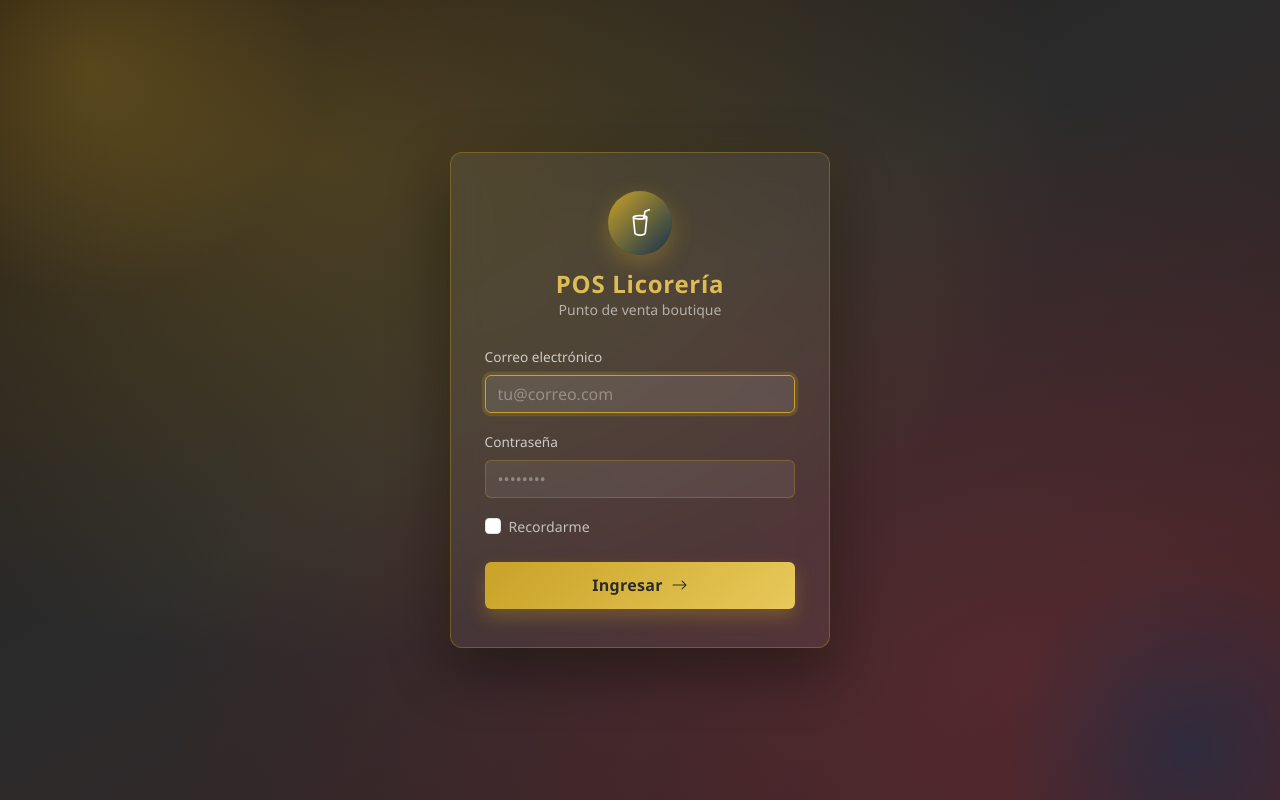
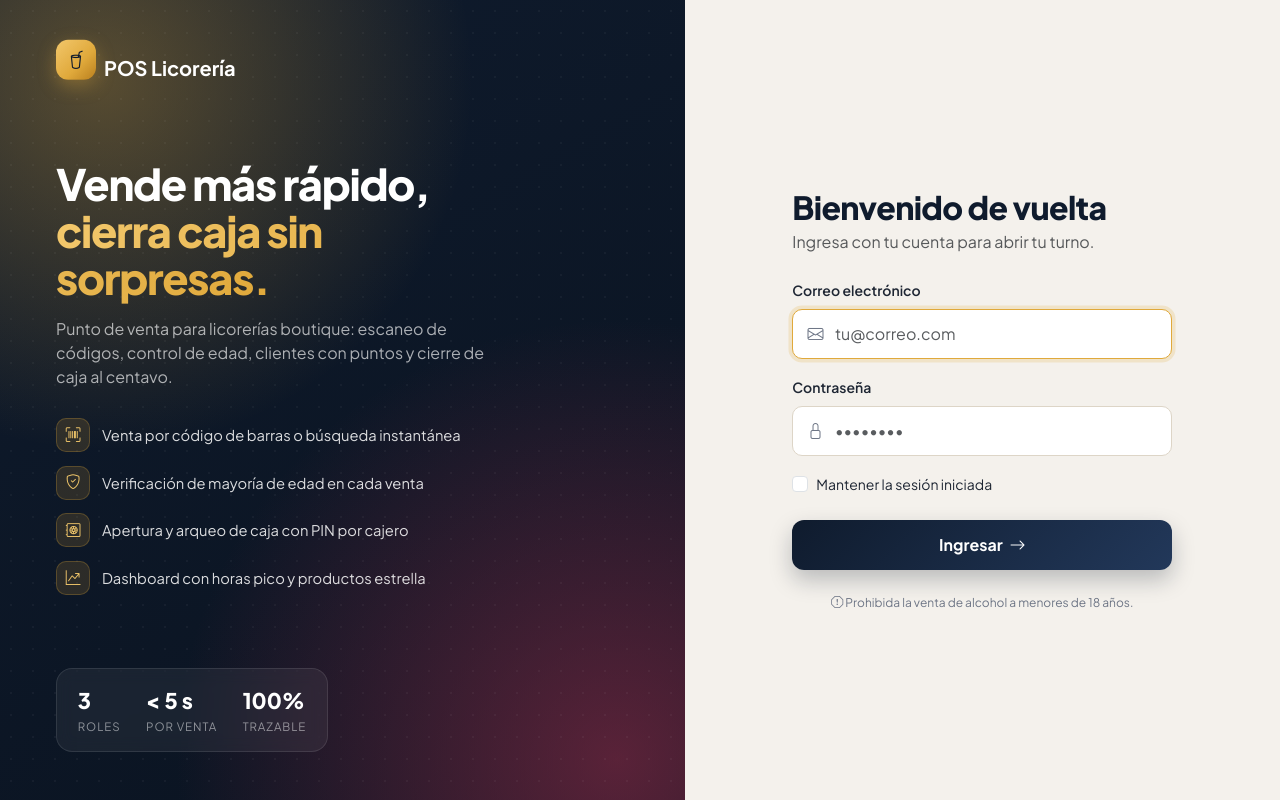
Before and after one commit to alcedoanggi-crypto/pos-licoreria, a Flask app: page /login in a window 1280 px wide. Run offline with Flask 3, Linux system fonts and the light colour scheme.

Commit message:
Rediseño visual: tema profesional, login renovado y animaciones
Nueva capa de estilos (tema-pro.css), animaciones de presentación (contadores en KPI, elementos flotantes, revelado al hacer scroll) y plantillas de login y dashboard rediseñadas.

```diff
--- /dev/null
+++ b/app/static/css/animaciones.css
@@ -0,0 +1,56 @@
+/* =====================================================================
+   Animaciones de presentación (comunes a los tres sistemas)
+===================================================================== */
+
+/* Elementos que flotan suavemente */
+.flotar { animation: flotar 4s ease-in-out infinite; }
+.flotar-lento { animation: flotar 6s ease-in-out infinite; }
+@keyframes flotar { 0%, 100% { transform: translateY(0); } 50% { transform: translateY(-10px); } }
+
+/* Destello que recorre un botón */
+.brillo { position: relative; overflow: hidden; }
+.brillo::after {
+  content: ""; position: absolute; top: 0; left: -60%; width: 40%; height: 100%;
+  background: linear-gradient(100deg, transparent, rgba(255, 255, 255, 0.55), transparent);
+  transform: skewX(-20deg); animation: destello 3.2s ease-in-out infinite;
+}
+@keyframes destello { 0% { left: -60%; } 55%, 100% { left: 130%; } }
+
+/* Punto "en vivo" */
+.punto-vivo {
+  display: inline-block; width: 8px; height: 8px; border-radius: 50%; background: #4ADE80;
+  box-shadow: 0 0 0 0 rgba(74, 222, 128, 0.6); animation: vivo 1.8s infinite; vertical-align: middle;
+}
+@keyframes vivo { 70% { box-shadow: 0 0 0 9px rgba(74, 222, 128, 0); } 100% { box-shadow: 0 0 0 0 rgba(74, 222, 128, 0); } }
+
+/* Pines del mapa que laten */
+.pulso-pin { transform-box: fill-box; transform-origin: center; animation: pin 2.2s ease-out infinite; }
+@keyframes pin { from { transform: scale(1); opacity: 0.9; } to { transform: scale(3.2); opacity: 0; } }
+
+/* Entradas */
+.aparecer-izq { animation: entrarIzq 0.8s cubic-bezier(.2, .7, .2, 1) both; }
+.aparecer-arriba { animation: entrarArriba 0.7s cubic-bezier(.2, .7, .2, 1) both; }
+@keyframes entrarIzq { from { opacity: 0; transform: translateX(-24px); } to { opacity: 1; transform: none; } }
+@keyframes entrarArriba { from { opacity: 0; transform: translateY(18px); } to { opacity: 1; transform: none; } }
+
+/* Revelado al hacer scroll (lo activa animaciones.js) */
+.revelar { opacity: 0; transform: translateY(22px); transition: opacity 0.7s ease, transform 0.7s cubic-bezier(.2, .7, .2, 1); }
+.revelar.visible { opacity: 1; transform: none; }
+
+/* Íconos de KPI con vida */
+.kpi-card:hover .kpi-icon, .kpi-card-admin:hover .kpi-icono { animation: rebote 0.6s ease; }
+@keyframes rebote { 30% { transform: translateY(-6px) rotate(-6deg); } 60% { transform: translateY(0) rotate(4deg); } }
+
+/* Barra de luz en los encabezados oscuros */
+.hero-bienvenida::before, .hero-ops::before {
+  content: ""; position: absolute; inset: 0; pointer-events: none;
+  background: linear-gradient(110deg, transparent 30%, rgba(255, 255, 255, 0.07) 45%, transparent 60%);
+  background-size: 250% 100%; animation: barrido 6s linear infinite;
+}
+@keyframes barrido { from { background-position: 150% 0; } to { background-position: -100% 0; } }
+
+@media (prefers-reduced-motion: reduce) {
+  .flotar, .flotar-lento, .brillo::after, .punto-vivo, .pulso-pin, .aparecer-izq, .aparecer-arriba,
+  .hero-bienvenida::before, .hero-ops::before { animation: none !important; }
+  .revelar { opacity: 1; transform: none; }
+}
--- /dev/null
+++ b/app/static/css/tema-pro.css
@@ -0,0 +1,270 @@
+/* =====================================================================
+   Tema "Night Bar" — capa visual sobre custom.css
+   Paleta: tinta nocturna + ámbar whisky + acento vino
+===================================================================== */
+:root {
+  --tinta: #0F1B2D;
+  --tinta-2: #16263D;
+  --tinta-3: #22385A;
+  --ambar: #E0A93B;
+  --ambar-2: #F2C76B;
+  --vino: #8E2C48;
+  --fondo: #F4F1EC;
+  --superficie: #FFFFFF;
+  --borde: #E9E3D8;
+  --texto: #1E2633;
+  --texto-suave: #6E7686;
+
+  --vino-tinto: var(--tinta);
+  --vino-tinto-oscuro: #0A1320;
+  --vino-tinto-claro: var(--tinta-3);
+  --dorado: var(--ambar);
+  --dorado-claro: var(--ambar-2);
+
+  --sombra: 0 1px 2px rgba(15, 27, 45, 0.04), 0 8px 24px rgba(15, 27, 45, 0.07);
+  --sombra-hover: 0 2px 4px rgba(15, 27, 45, 0.06), 0 16px 36px rgba(15, 27, 45, 0.12);
+  --radio-borde: 14px;
+}
+
+body {
+  font-family: "Plus Jakarta Sans", "Segoe UI", Roboto, Arial, sans-serif;
+  background: var(--fondo);
+  color: var(--texto);
+  -webkit-font-smoothing: antialiased;
+}
+
+/* ---------- Sidebar ---------- */
+.sidebar {
+  width: 240px;
+  background:
+    radial-gradient(circle at 0% 0%, rgba(224, 169, 59, 0.16) 0%, transparent 45%),
+    linear-gradient(180deg, var(--tinta) 0%, #0A1320 100%);
+  border-right: 1px solid rgba(255, 255, 255, 0.04);
+  overflow-y: auto;
+}
+.sidebar .brand {
+  display: flex; align-items: center; gap: 0.75rem;
+  padding: 1.35rem 1.2rem 1.2rem;
+  border-bottom: 1px solid rgba(255, 255, 255, 0.07);
+}
+.brand-logo {
+  width: 40px; height: 40px; border-radius: 12px; flex-shrink: 0;
+  display: grid; place-items: center; font-size: 1.15rem; color: var(--tinta);
+  background: linear-gradient(135deg, var(--ambar-2) 0%, var(--ambar) 60%, #B97F1E 100%);
+  box-shadow: 0 6px 18px rgba(224, 169, 59, 0.35);
+}
+.brand-texto { line-height: 1.1; }
+.brand-texto strong { display: block; font-size: 1rem; color: #fff; letter-spacing: 0.01em; }
+.brand-texto small { font-size: 0.68rem; color: rgba(255, 255, 255, 0.45); letter-spacing: 0.12em; text-transform: uppercase; }
+
+.sidebar .nav { padding: 0.4rem 0.7rem 1rem; }
+.sidebar .nav-link {
+  border-left: 0; border-radius: 10px; margin: 2px 0;
+  padding: 0.62rem 0.85rem; color: rgba(255, 255, 255, 0.68); font-weight: 500;
+  transition: background 0.18s, color 0.18s, transform 0.18s;
+}
+.sidebar .nav-link i { font-size: 1.05rem; opacity: 0.85; }
+.sidebar .nav-link:hover { background: rgba(255, 255, 255, 0.06); color: #fff; transform: translateX(2px); }
+.sidebar .nav-link.active {
+  background: linear-gradient(90deg, rgba(224, 169, 59, 0.22) 0%, rgba(224, 169, 59, 0.06) 100%);
+  color: var(--ambar-2); font-weight: 600;
+  box-shadow: inset 3px 0 0 var(--ambar);
+}
+.sidebar .nav-link.nav-destacado {
+  background: linear-gradient(135deg, var(--ambar) 0%, #C98E22 100%);
+  color: var(--tinta); font-weight: 700; margin-bottom: 0.4rem;
+  box-shadow: 0 8px 20px rgba(224, 169, 59, 0.28);
+}
+.sidebar .nav-link.nav-destacado:hover { color: var(--tinta); filter: brightness(1.06); }
+.sidebar .nav-link.nav-destacado.active { box-shadow: 0 8px 20px rgba(224, 169, 59, 0.28), inset 0 0 0 2px rgba(255,255,255,0.45); }
+.sidebar .nav-section-label { padding: 1rem 0.85rem 0.3rem; color: rgba(255, 255, 255, 0.32); font-weight: 600; }
+
+.sidebar .caja-estado {
+  margin: 1rem 0.9rem 0.3rem; border-radius: 12px; border-left: 0;
+  display: flex; align-items: center; gap: 0.55rem; color: rgba(255, 255, 255, 0.85);
+  background: rgba(255, 255, 255, 0.05); border: 1px solid rgba(255, 255, 255, 0.06);
+}
+.sidebar .caja-estado.abierta, .sidebar .caja-estado.cerrada { border-left: 1px solid rgba(255, 255, 255, 0.06); }
+.punto-estado { width: 8px; height: 8px; border-radius: 50%; flex-shrink: 0; }
+.caja-estado.abierta .punto-estado { background: #4ADE80; box-shadow: 0 0 0 4px rgba(74, 222, 128, 0.18); animation: latido 2s infinite; }
+.caja-estado.cerrada .punto-estado { background: #F87171; box-shadow: 0 0 0 4px rgba(248, 113, 113, 0.18); }
+@keyframes latido { 50% { box-shadow: 0 0 0 7px rgba(74, 222, 128, 0); } }
+
+/* ---------- Layout / topbar ---------- */
+.content-wrapper { margin-left: 240px; }
+.topbar {
+  position: sticky; top: 0; z-index: 1020;
+  background: rgba(244, 241, 236, 0.82);
+  backdrop-filter: saturate(160%) blur(12px); -webkit-backdrop-filter: saturate(160%) blur(12px);
+  border-bottom: 1px solid var(--borde);
+  padding: 0.85rem 1.75rem;
+}
+.topbar-titulo { font-weight: 800; font-size: 1.2rem; color: var(--tinta); letter-spacing: -0.01em; margin: 0; }
+.topbar-fecha { font-size: 0.78rem; color: var(--texto-suave); }
+.topbar-fecha::first-letter { text-transform: uppercase; }
+.btn-usuario {
+  display: flex; align-items: center; gap: 0.65rem; border: 1px solid var(--borde);
+  background: var(--superficie); border-radius: 999px; padding: 0.3rem 0.9rem 0.3rem 0.3rem;
+}
+.btn-usuario:hover { border-color: var(--ambar); }
+.avatar {
+  width: 34px; height: 34px; border-radius: 50%; display: grid; place-items: center;
+  font-size: 0.8rem; font-weight: 700; color: var(--tinta);
+  background: linear-gradient(135deg, var(--ambar-2), var(--ambar));
+}
+.btn-usuario .nombre { font-size: 0.85rem; font-weight: 600; color: var(--texto); line-height: 1.1; text-align: left; }
+.btn-usuario .rol { font-size: 0.7rem; color: var(--texto-suave); text-transform: capitalize; }
+.main-content { padding: 1.6rem 1.75rem 2.5rem; }
+
+/* ---------- Hero de bienvenida ---------- */
+.hero-bienvenida {
+  position: relative; overflow: hidden; border-radius: 20px; color: #fff;
+  padding: 1.6rem 1.9rem; margin-bottom: 1.4rem;
+  background:
+    radial-gradient(circle at 88% 20%, rgba(224, 169, 59, 0.38) 0%, transparent 38%),
+    radial-gradient(circle at 70% 120%, rgba(142, 44, 72, 0.55) 0%, transparent 45%),
+    linear-gradient(120deg, var(--tinta) 0%, var(--tinta-2) 60%, var(--tinta-3) 100%);
+  box-shadow: 0 18px 40px rgba(15, 27, 45, 0.22);
+}
+.hero-deco {
+  position: absolute; right: 2rem; bottom: -2rem; font-size: 9rem;
+  color: rgba(255, 255, 255, 0.06); transform: rotate(-12deg); pointer-events: none;
+}
+.hero-bienvenida .saludo { font-size: 0.8rem; letter-spacing: 0.14em; text-transform: uppercase; color: var(--ambar-2); font-weight: 600; }
+.hero-bienvenida h2 { font-weight: 800; letter-spacing: -0.02em; margin: 0.25rem 0 0.35rem; }
+.hero-bienvenida p { color: rgba(255, 255, 255, 0.7); margin: 0; max-width: 520px; }
+.hero-bienvenida .acciones { position: relative; z-index: 1; display: flex; gap: 0.6rem; flex-wrap: wrap; }
+.btn-hero { background: var(--ambar); color: var(--tinta); font-weight: 700; border-radius: 12px; padding: 0.65rem 1.2rem; border: 0; }
+.btn-hero:hover { background: var(--ambar-2); color: var(--tinta); }
+.btn-hero-sec { background: rgba(255, 255, 255, 0.1); color: #fff; border: 1px solid rgba(255, 255, 255, 0.18); border-radius: 12px; padding: 0.65rem 1.2rem; font-weight: 600; }
+.btn-hero-sec:hover { background: rgba(255, 255, 255, 0.18); color: #fff; }
+
+/* ---------- KPI cards ---------- */
+.kpi-card {
+  border-left: 0; border: 1px solid var(--borde); border-radius: 18px;
+  padding: 1.25rem 1.3rem; position: relative; overflow: hidden;
+  transition: transform 0.2s, box-shadow 0.2s;
+}
+.kpi-card::before {
+  content: ""; position: absolute; inset: 0 0 auto 0; height: 3px;
+  background: linear-gradient(90deg, var(--ambar), var(--ambar-2));
+}
+.kpi-card.kpi-exito::before { background: linear-gradient(90deg, #16A34A, #4ADE80); }
+.kpi-card.kpi-info::before { background: linear-gradient(90deg, #2563EB, #60A5FA); }
+.kpi-card.kpi-alerta::before { background: linear-gradient(90deg, #DC2626, #F87171); }
+.kpi-card:hover { transform: translateY(-3px); box-shadow: var(--sombra-hover); }
+.kpi-icon { width: 52px; height: 52px; border-radius: 14px; background: rgba(224, 169, 59, 0.14); color: #B57F14; }
+.kpi-card.kpi-exito .kpi-icon { background: rgba(22, 163, 74, 0.12); color: #15803D; }
+.kpi-card.kpi-info .kpi-icon { background: rgba(37, 99, 235, 0.1); color: #1D4ED8; }
+.kpi-card.kpi-alerta .kpi-icon { background: rgba(220, 38, 38, 0.1); color: #B91C1C; }
+.kpi-value { font-weight: 800; letter-spacing: -0.02em; color: var(--tinta); }
+.kpi-label { color: var(--texto-suave); font-weight: 600; font-size: 0.72rem; }
+
+/* ---------- Paneles / tablas ---------- */
+.panel, .filtros-bar { border: 1px solid var(--borde); border-radius: 18px; }
+.panel { padding: 1.3rem 1.4rem; }
+.panel-titulo { color: var(--tinta); font-weight: 700; display: flex; align-items: center; gap: 0.45rem; }
+.tabla-densa thead th {
+  background: #F7F4EF; color: var(--texto-suave); font-size: 0.72rem; text-transform: uppercase;
+  letter-spacing: 0.06em; border-bottom: 1px solid var(--borde);
+}
+.tabla-densa tbody tr { transition: background 0.15s; }
+.tabla-densa tbody tr:hover { background: rgba(224, 169, 59, 0.07); }
+.table { --bs-table-border-color: #F0EBE2; }
+.card { border-radius: 18px; border-color: var(--borde); }
+
+.form-control, .form-select { border-radius: 10px; border-color: #DDD5C7; }
+.form-control:focus, .form-select:focus { border-color: var(--ambar); box-shadow: 0 0 0 0.22rem rgba(224, 169, 59, 0.2); }
+.btn { border-radius: 10px; font-weight: 600; }
+.btn-vino { background: var(--tinta); border-color: var(--tinta); }
+.btn-vino:hover { background: var(--tinta-3); border-color: var(--tinta-3); }
+.btn-dorado { background: var(--ambar); border-color: var(--ambar); color: var(--tinta); }
+.btn-dorado:hover { background: var(--ambar-2); border-color: var(--ambar-2); color: var(--tinta); }
+.badge { border-radius: 999px; font-weight: 600; }
+.alert { border-radius: 14px; border: 0; box-shadow: var(--sombra); }
+
+/* ---------- Pantalla de venta ---------- */
+.pos-buscador input { border-radius: 16px; border: 2px solid var(--borde); padding-left: 3rem; background: #fff; box-shadow: var(--sombra); }
+.pos-buscador::before {
+  content: "\F52A"; font-family: "bootstrap-icons"; position: absolute; left: 1.1rem; top: 50%;
+  transform: translateY(-50%); font-size: 1.2rem; color: var(--texto-suave); z-index: 2;
+}
+.pos-resultados { border-radius: 14px; }
+.pos-carrito-tabla { border: 1px solid var(--borde); border-radius: 18px; }
+.pos-total-box {
+  border-radius: 18px; padding: 1.3rem 1.5rem;
+  background: radial-gradient(circle at 100% 0%, rgba(224, 169, 59, 0.3) 0%, transparent 50%), linear-gradient(135deg, var(--tinta) 0%, var(--tinta-3) 100%);
+  box-shadow: 0 14px 30px rgba(15, 27, 45, 0.25);
+}
+.pos-total-box .monto { font-size: 2.5rem; letter-spacing: -0.02em; color: var(--ambar-2); }
+.metodo-pago-btn { border-radius: 14px; transition: all 0.15s; }
+.metodo-pago-btn:hover { border-color: var(--ambar); }
+.metodo-pago-btn.activo { border-color: var(--ambar); background: rgba(224, 169, 59, 0.12); color: var(--tinta); }
+.tecla { border-radius: 14px; }
+.tecla.tecla-accion { background: var(--tinta); border-color: var(--tinta); }
+.alerta-edad { border-radius: 16px; border-width: 1px; }
+
+/* ---------- Login a pantalla dividida ---------- */
+.login-split { min-height: 100vh; display: grid; grid-template-columns: 1.15fr 1fr; background: var(--fondo); }
+.login-marca {
+  position: relative; overflow: hidden; color: #fff; padding: 3rem 3.5rem;
+  display: flex; flex-direction: column; justify-content: space-between;
+  background:
+    radial-gradient(circle at 15% 10%, rgba(224, 169, 59, 0.35) 0%, transparent 40%),
+    radial-gradient(circle at 90% 95%, rgba(142, 44, 72, 0.6) 0%, transparent 45%),
+    linear-gradient(150deg, var(--tinta) 0%, #0A1320 100%);
+}
+.login-marca::before {
+  content: ""; position: absolute; inset: 0; opacity: 0.5;
+  background-image: radial-gradient(rgba(255, 255, 255, 0.08) 1px, transparent 1px);
+  background-size: 22px 22px;
+}
+.login-marca > * { position: relative; }
+.login-marca h1 { font-size: 2.7rem; font-weight: 800; letter-spacing: -0.03em; line-height: 1.08; max-width: 480px; }
+.login-marca h1 span { background: linear-gradient(90deg, var(--ambar-2), var(--ambar)); -webkit-background-clip: text; background-clip: text; color: transparent; }
+.login-marca .lead { color: rgba(255, 255, 255, 0.65); max-width: 440px; font-size: 1rem; }
+.login-features { list-style: none; padding: 0; margin: 1.8rem 0 0; display: grid; gap: 0.85rem; }
+.login-features li { display: flex; align-items: center; gap: 0.75rem; color: rgba(255, 255, 255, 0.85); font-size: 0.92rem; }
+.login-features i {
+  width: 34px; height: 34px; border-radius: 10px; display: grid; place-items: center; flex-shrink: 0;
+  background: rgba(224, 169, 59, 0.15); color: var(--ambar-2); border: 1px solid rgba(224, 169, 59, 0.25);
+}
+.login-ticket {
+  align-self: flex-start; display: flex; gap: 1.6rem; padding: 1rem 1.3rem; border-radius: 16px;
+  background: rgba(255, 255, 255, 0.06); border: 1px solid rgba(255, 255, 255, 0.1); backdrop-filter: blur(8px);
+}
+.login-ticket .num { font-size: 1.35rem; font-weight: 800; color: #fff; }
+.login-ticket .txt { font-size: 0.72rem; color: rgba(255, 255, 255, 0.5); text-transform: uppercase; letter-spacing: 0.08em; }
+.login-form-lado { display: flex; align-items: center; justify-content: center; padding: 2.5rem 1.5rem; }
+.login-form-caja { width: 100%; max-width: 380px; }
+.login-form-caja h2 { font-weight: 800; letter-spacing: -0.02em; color: var(--tinta); }
+.login-form-caja .form-control { padding: 0.75rem 0.95rem; background: #fff; }
+.login-form-caja .input-icono { position: relative; }
+.login-form-caja .input-icono i { position: absolute; left: 0.95rem; top: 50%; transform: translateY(-50%); color: var(--texto-suave); }
+.login-form-caja .input-icono .form-control { padding-left: 2.6rem; }
+.btn-ingresar {
+  background: linear-gradient(135deg, var(--tinta) 0%, var(--tinta-3) 100%); color: #fff;
+  padding: 0.8rem; border-radius: 12px; font-weight: 700; border: 0;
+  box-shadow: 0 10px 22px rgba(15, 27, 45, 0.25); transition: transform 0.15s, box-shadow 0.15s;
+}
+.btn-ingresar:hover { color: #fff; transform: translateY(-1px); box-shadow: 0 14px 28px rgba(15, 27, 45, 0.32); }
+.login-pie { font-size: 0.75rem; color: var(--texto-suave); }
+
+/* Animación de entrada suave */
+.main-content > * { animation: aparecer 0.45s ease both; }
+.main-content > *:nth-child(2) { animation-delay: 0.05s; }
+.main-content > *:nth-child(3) { animation-delay: 0.1s; }
+.main-content > *:nth-child(4) { animation-delay: 0.15s; }
+@keyframes aparecer { from { opacity: 0; transform: translateY(8px); } to { opacity: 1; transform: none; } }
+
+@media (max-width: 991px) {
+  .content-wrapper { margin-left: 0; }
+  .sidebar { width: 100%; }
+  .login-split { grid-template-columns: 1fr; }
+  .login-marca { padding: 2rem 1.5rem; }
+  .login-marca h1 { font-size: 2rem; }
+  .login-ticket { display: none; }
+  .topbar { padding: 0.75rem 1rem; }
+  .main-content { padding: 1rem; }
+}
+@media (prefers-reduced-motion: reduce) { * { animation: none !important; transition: none !important; } }
--- /dev/null
+++ b/app/static/js/animaciones.js
@@ -0,0 +1,47 @@
+// Animaciones de presentación: contadores en los KPI y revelado al hacer scroll.
+(function () {
+  const reducir = window.matchMedia("(prefers-reduced-motion: reduce)").matches;
+
+  // Cuenta desde 0 hasta el valor mostrado, respetando prefijo ($) y decimales.
+  function animarContador(el) {
+    const texto = el.textContent.trim();
+    const coincidencia = texto.match(/^([^\d-]*)(-?[\d,]+(?:\.\d+)?)(.*)$/);
+    if (!coincidencia) return;
+    const [, prefijo, numero, sufijo] = coincidencia;
+    const objetivo = parseFloat(numero.replace(/,/g, ""));
+    if (!isFinite(objetivo) || objetivo === 0) return;
+    const decimales = (numero.split(".")[1] || "").length;
+    const conComas = numero.includes(",");
+    const formato = (v) => {
+      const fijo = v.toFixed(decimales);
+      return conComas ? Number(fijo).toLocaleString("en-US", { minimumFractionDigits: decimales, maximumFractionDigits: decimales }) : fijo;
+    };
+    const duracion = 1200;
+    const inicio = performance.now();
+    function paso(ahora) {
+      const t = Math.min((ahora - inicio) / duracion, 1);
+      const suave = 1 - Math.pow(1 - t, 3);
+      el.textContent = prefijo + formato(objetivo * suave) + sufijo;
+      if (t < 1) requestAnimationFrame(paso);
+    }
+    requestAnimationFrame(paso);
+  }
+
+  document.addEventListener("DOMContentLoaded", () => {
+    if (reducir) return;
+    document.querySelectorAll(".kpi-value, .kpi-valor, [data-contador]").forEach(animarContador);
+
+    const objetivos = document.querySelectorAll(".panel, .panel-admin, .revelar-auto");
+    if (!("IntersectionObserver" in window)) return;
+    const observador = new IntersectionObserver((entradas) => {
+      entradas.forEach((e) => {
+        if (e.isIntersecting) { e.target.classList.add("visible"); observador.unobserve(e.target); }
+      });
+    }, { threshold: 0.12 });
+    objetivos.forEach((el, i) => {
+      el.classList.add("revelar");
+      el.style.transitionDelay = (i % 3) * 0.08 + "s";
+      observador.observe(el);
+    });
+  });
+})();
--- a/app/templates/auth/login.html
+++ b/app/templates/auth/login.html
@@ -2,29 +2,56 @@
 {% block titulo %}Iniciar sesión · POS Licorería{% endblock %}
 
 {% block contenido_publico %}
-<div class="pantalla-login">
-  <div class="tarjeta-login">
-    <div class="text-center mb-4">
-      <div class="icono-login"><i class="bi bi-cup-straw"></i></div>
-      <h4 class="mb-0">POS Licorería</h4>
-      <div class="subtitulo small">Punto de venta boutique</div>
+<div class="login-split">
+  <section class="login-marca">
+    <div class="d-flex align-items-center gap-2">
+      <div class="brand-logo flotar"><i class="bi bi-cup-straw"></i></div>
+      <strong class="fs-5">POS Licorería</strong>
     </div>
 
+    <div class="my-5">
+      <h1 class="aparecer-izq">Vende más rápido, <span>cierra caja sin sorpresas.</span></h1>
+      <p class="lead mt-3 aparecer-izq" style="animation-delay:.15s">Punto de venta para licorerías boutique: escaneo de códigos, control de edad, clientes con puntos y cierre de caja al centavo.</p>
+      <ul class="login-features aparecer-arriba" style="animation-delay:.3s">
+        <li><i class="bi bi-upc-scan"></i> Venta por código de barras o búsqueda instantánea</li>
+        <li><i class="bi bi-shield-check"></i> Verificación de mayoría de edad en cada venta</li>
+        <li><i class="bi bi-safe2"></i> Apertura y arqueo de caja con PIN por cajero</li>
+        <li><i class="bi bi-graph-up-arrow"></i> Dashboard con horas pico y productos estrella</li>
+      </ul>
+    </div>
+
+    <div class="login-ticket aparecer-arriba" style="animation-delay:.5s">
+      <div><div class="num">3</div><div class="txt">Roles</div></div>
+      <div><div class="num">&lt; 5 s</div><div class="txt">Por venta</div></div>
+      <div><div class="num">100%</div><div class="txt">Trazable</div></div>
+    </div>
+  </section>
+
+  <section class="login-form-lado">
+    <div class="login-form-caja">
+      <h2 class="mb-1">Bienvenido de vuelta</h2>
+      <p class="text-muted mb-4">Ingresa con tu cuenta para abrir tu turno.</p>
+
       <form method="POST" action="{{ url_for('auth.login') }}">
-      <div class="mb-3">
-        <label class="form-label">Correo electrónico</label>
+        <label class="form-label small fw-semibold">Correo electrónico</label>
+        <div class="input-icono mb-3">
+          <i class="bi bi-envelope"></i>
           <input type="email" name="email" class="form-control" placeholder="tu@correo.com" required autofocus>
         </div>
-      <div class="mb-3">
-        <label class="form-label">Contraseña</label>
+        <label class="form-label small fw-semibold">Contraseña</label>
+        <div class="input-icono mb-3">
+          <i class="bi bi-lock"></i>
           <input type="password" name="password" class="form-control" placeholder="••••••••" required>
         </div>
         <div class="form-check mb-4">
           <input class="form-check-input" type="checkbox" name="recordar" id="recordar">
-        <label class="form-check-label" for="recordar">Recordarme</label>
+          <label class="form-check-label small" for="recordar">Mantener la sesión iniciada</label>
         </div>
-      <button type="submit" class="btn btn-dorado w-100">Ingresar <i class="bi bi-arrow-right ms-1"></i></button>
+        <button type="submit" class="btn btn-ingresar brillo w-100">Ingresar <i class="bi bi-arrow-right ms-1"></i></button>
       </form>
+
+      <p class="login-pie text-center mt-4 mb-0"><i class="bi bi-exclamation-octagon"></i> Prohibida la venta de alcohol a menores de 18 años.</p>
     </div>
+  </section>
 </div>
 {% endblock %}
--- a/app/templates/base.html
+++ b/app/templates/base.html
@@ -8,6 +8,10 @@
   <link href="https://cdn.jsdelivr.net/npm/bootstrap-icons@1.11.3/font/bootstrap-icons.css" rel="stylesheet">
   <link href="{{ url_for('static', filename='css/variables.css') }}" rel="stylesheet">
   <link href="{{ url_for('static', filename='css/custom.css') }}" rel="stylesheet">
+  <link rel="preconnect" href="https://fonts.googleapis.com">
+  <link href="https://fonts.googleapis.com/css2?family=Plus+Jakarta+Sans:wght@400;500;600;700;800&display=swap" rel="stylesheet">
+  <link href="{{ url_for('static', filename='css/tema-pro.css') }}" rel="stylesheet">
+  <link href="{{ url_for('static', filename='css/animaciones.css') }}" rel="stylesheet">
   {% block estilos_extra %}{% endblock %}
 </head>
 <body>
@@ -27,6 +31,7 @@
 
   <script src="https://cdn.jsdelivr.net/npm/bootstrap@5.3.3/dist/js/bootstrap.bundle.min.js"></script>
   <script src="https://cdn.jsdelivr.net/npm/chart.js@4.4.4/dist/chart.umd.min.js"></script>
+  <script src="{{ url_for('static', filename='js/animaciones.js') }}"></script>
   {% block scripts_extra %}{% endblock %}
 </body>
 </html>
```
Also changed, not shown: app/static/js/dashboard-charts.js (+4 -4 lines), app/templates/dashboard/index.html (+21 -0 lines), app/templates/partials/navbar.html (+15 -6 lines), app/templates/partials/sidebar.html (+9 -6 lines). Lines whose indentation alone changed are shown as unchanged.
